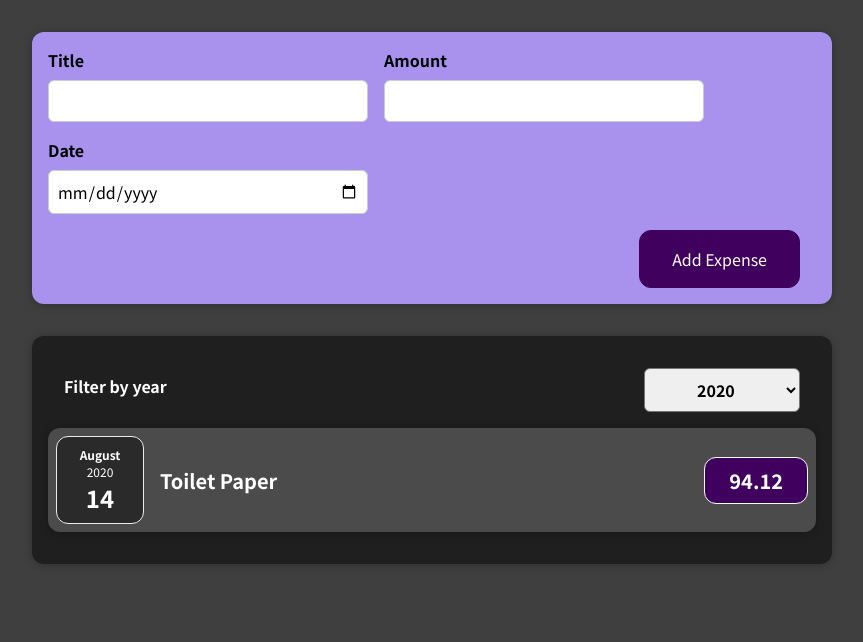
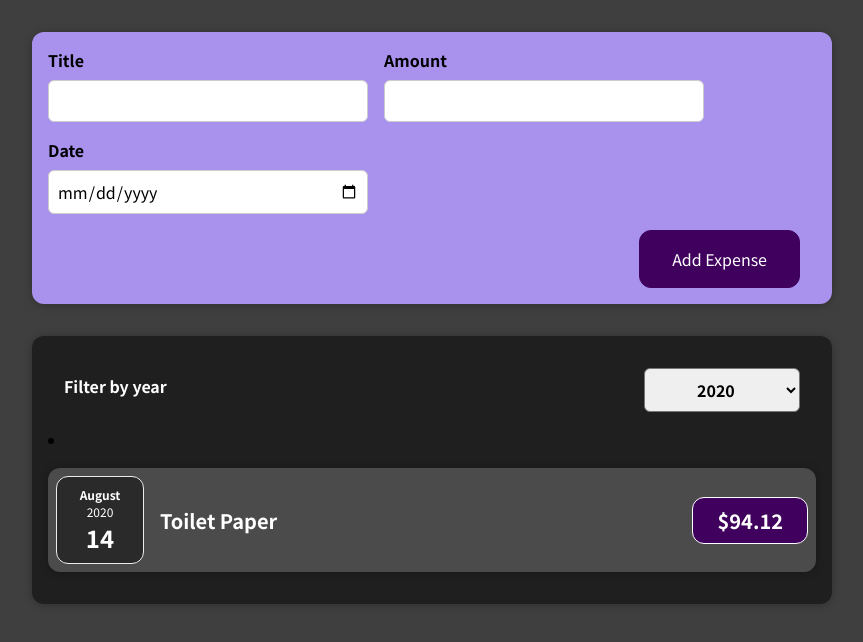
Before and after one commit to apeksha2697/practicejs, a React (Create React App) app: page / in a window 1280 px wide. Shown: the top 642 px of the page, without its empty margins (208-1071 px from the left). Built offline with nearby package versions, Linux system fonts and the light colour scheme.

Commit message:
modified expense item

```diff
--- a/src/components/Expenses/ExpenseItem.js
+++ b/src/components/Expenses/ExpenseItem.js
@@ -1,21 +1,21 @@
 import React from 'react';
 
+import ExpenseDate from './ExpenseDate';
+import Card from '../UI/Card';
 import './ExpenseItem.css';
-import ExpenseDate from './ExpenseDate.js';
-import Card from '../UI/Card';
 
 const ExpenseItem = (props) => {
   return (
-    <Card className="expense-item">
-      <ExpenseDate date={props.date}></ExpenseDate>
-    <div className="expense-item__description">
-        <h2>{props.title}</h2>
-        <div className="expense-item__price">{props.amount}</div>
-    </div>
-    </Card>
+    <li>
+      <Card className='expense-item'>
+        <ExpenseDate date={props.date} />
+        <div className='expense-item__description'>
+          <h2>{props.title}</h2>
+          <div className='expense-item__price'>${props.amount}</div>
+        </div>
+      </Card>
+    </li>
   );
-
-
-}
+};
 
 export default ExpenseItem;
```
